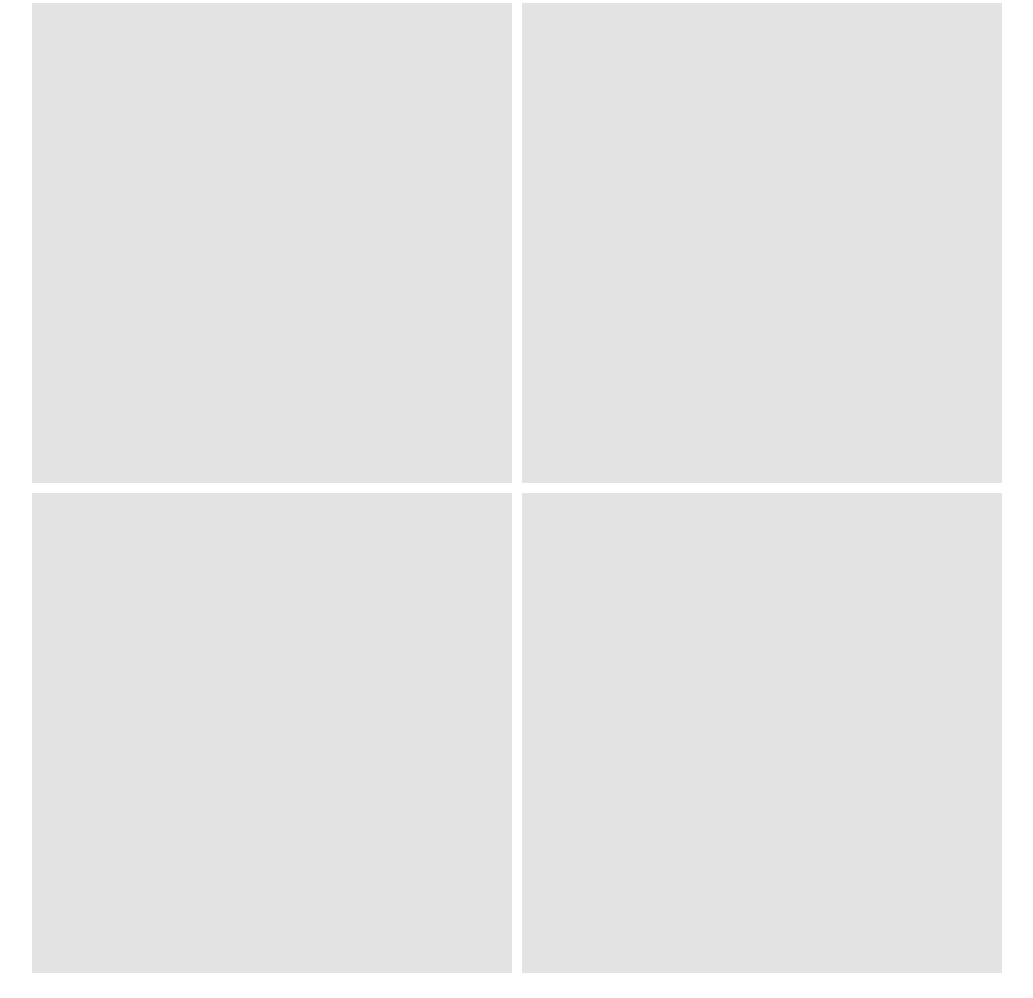
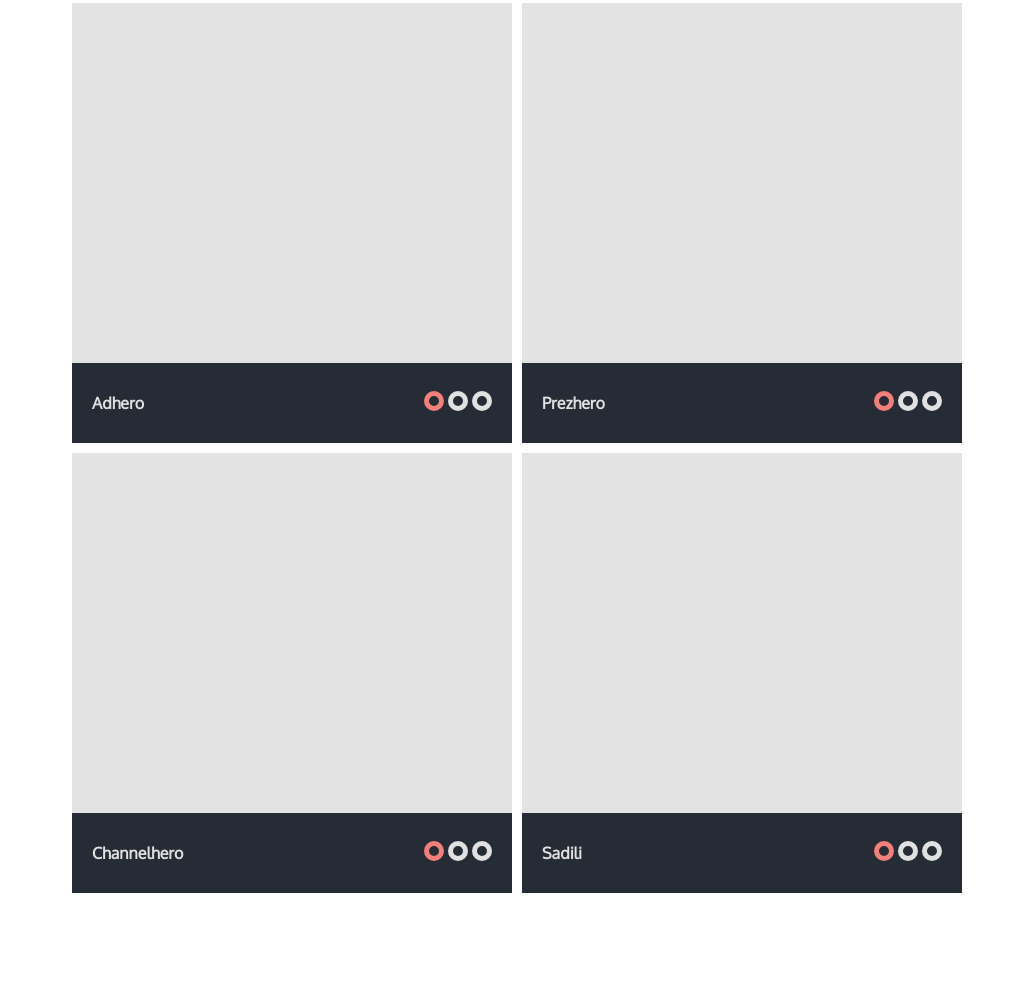
Before and after one commit to georginio/georginio.github.io, a plain HTML site: page index.html in a window 1280 px wide. Shown: the part 899-1897 px from the top of the page, without its empty margins (123-1156 px from the left). After the commit the page ends 1817 px from the top, so only its background shows below. Drawn offline with Linux system fonts and the light colour scheme; a web font is replaced by a local one.

Commit message:
work item frames added

```diff
--- a/assets/styles/work.css
+++ b/assets/styles/work.css
@@ -2,13 +2,13 @@ section.work {
   min-height: 100vh;
   width: 100%;
   background-color: white;
+  font-family: 'Oxygen', 'sans';
 }
 
 section.work > h1 {
   margin: 30px auto;
   text-align: center;
   font-size: 2rem;
-  font-family: 'Oxygen', 'sans';
   font-weight: bold;
   color: #262c35;
 }
@@ -24,12 +24,14 @@ section.work > .container {
 }
 
 section.work > .container .work-item {
-  height: 480px;
-  width: 480px;
+  height: 440px;
+  width: 440px;
   background: #e3e3e3;
   margin: 5px;
 
   display: flex;
+  justify-content: space-between;
+  flex-direction: column;
 }
 
 section.work > .container .work-item ul {
@@ -37,3 +39,45 @@ section.work > .container .work-item ul {
   margin: 0;
   padding: 0;
 }
+
+section.work > .container .work-item .desc {
+  height: 80px;
+  width: 100%;
+  background-color: #262c35;
+  color: white;
+  padding: 0 20px;
+  box-sizing: border-box;
+
+  display: flex;
+  flex-direction: row;
+  justify-content: space-between;
+  align-items: center;
+}
+
+section.work .work-item .desc span {
+  color: #e1e1e1;
+  text-transform: capitalize;
+  font-size: 1rem;
+  font-weight: bold;
+}
+
+section.work .work-item .desc li {
+  box-sizing: border-box;
+  border: 5px solid #e1e1e1;
+  border-radius: 50%;
+  padding: 5px;
+  display: inline-block;
+}
+
+section.work .work-item .desc li.active {
+  border-color: #F27F7A;
+
+}
+
+section.work .work-item .desc li:hover {
+  cursor: pointer;
+}
+
+section.work > .container .desc ul li img {
+  width: 440px;
+}
--- a/index.html
+++ b/index.html
@@ -40,14 +40,14 @@
       <div class="container">
         <div class="work-item">
           <ul>
-            <li><img src="" alt=""></li>
-            <li><img src="" alt=""></li>
-            <li><img src="" alt=""></li>
+            <!--<li><img src="./assets/images/adhero-1.png" heightalt=""></li>
+            <li><img src="./assets/images/adhero-2.png" alt=""></li>
+            <li><img src="./assets/images/adhero-3.png" alt=""></li>-->
           </ul>
           <div class="desc">
-            <span></span>
-            <ul>
-              <li></li>
+            <span>adhero</span>
+            <ul class="desc-list">
+              <li class="active"></li>
               <li></li>
               <li></li>
             </ul>
@@ -60,9 +60,9 @@
             <li><img src="" alt=""></li>
           </ul>
           <div class="desc">
-            <span></span>
-            <ul>
-              <li></li>
+            <span>prezhero</span>
+            <ul class="desc-list">
+              <li class="active"></li>
               <li></li>
               <li></li>
             </ul>
@@ -75,9 +75,9 @@
             <li><img src="" alt=""></li>
           </ul>
           <div class="desc">
-            <span></span>
-            <ul>
-              <li></li>
+            <span>channelhero</span>
+            <ul class="desc-list">
+              <li class="active"></li>
               <li></li>
               <li></li>
             </ul>
@@ -90,9 +90,9 @@
             <li><img src="" alt=""></li>
           </ul>
           <div class="desc">
-            <span></span>
-            <ul>
-              <li></li>
+            <span>sadili</span>
+            <ul class="desc-list">
+              <li class="active"></li>
               <li></li>
               <li></li>
             </ul>
```
Also changed, not shown: assets/images/adhero-1.png (added), assets/images/adhero-2.png (added), assets/images/adhero-3.png (added).
